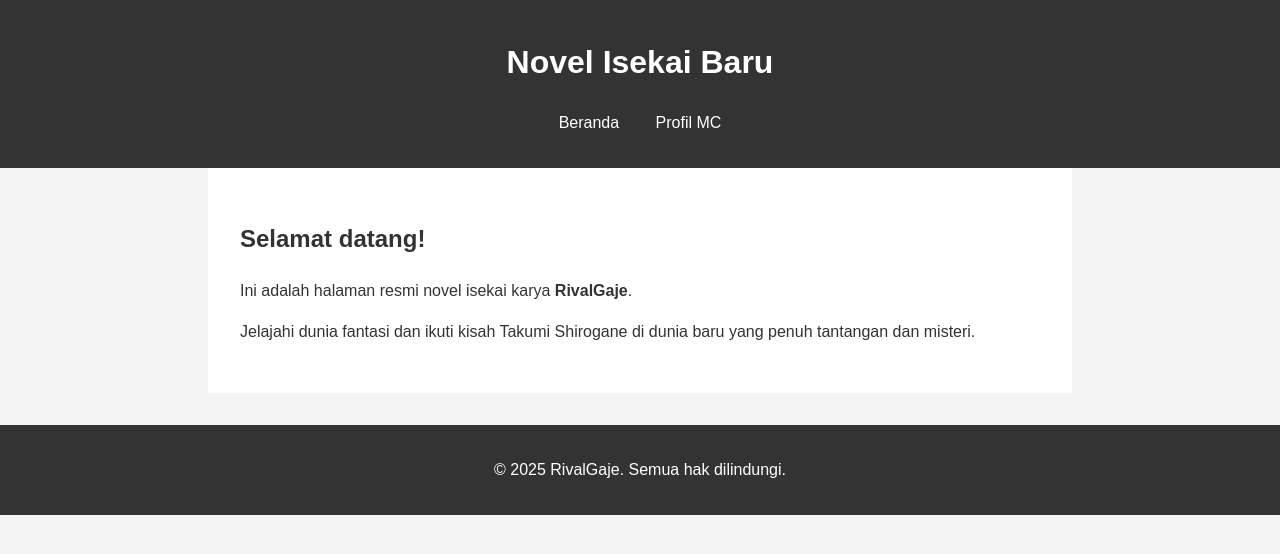
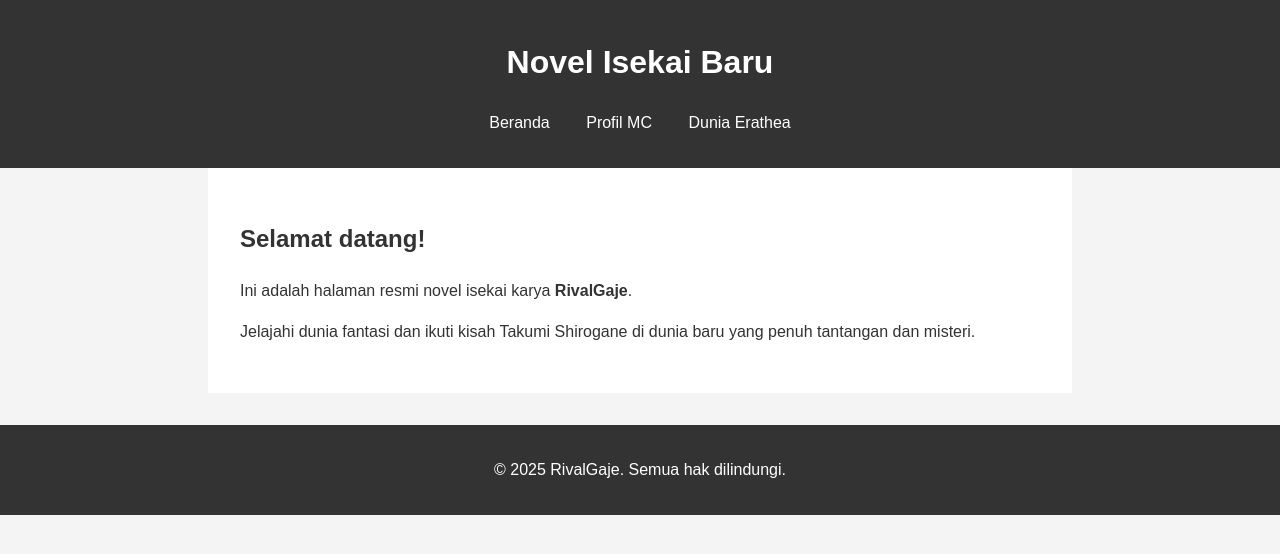
Before and after one commit to rivalgaje/NovelIsekaiBaru, a plain HTML site: page index.html in a window 1280 px wide. Drawn offline with Linux system fonts and the light colour scheme.

Commit message:
Update index.html

```diff
--- a/index.html
+++ b/index.html
@@ -13,6 +13,7 @@
       <ul>
         <li><a href="index.html">Beranda</a></li>
         <li><a href="takumi.html">Profil MC</a></li>
+        <li><a href="world.html">Dunia Erathea</a></li>
       </ul>
     </nav>
   </header>
```
